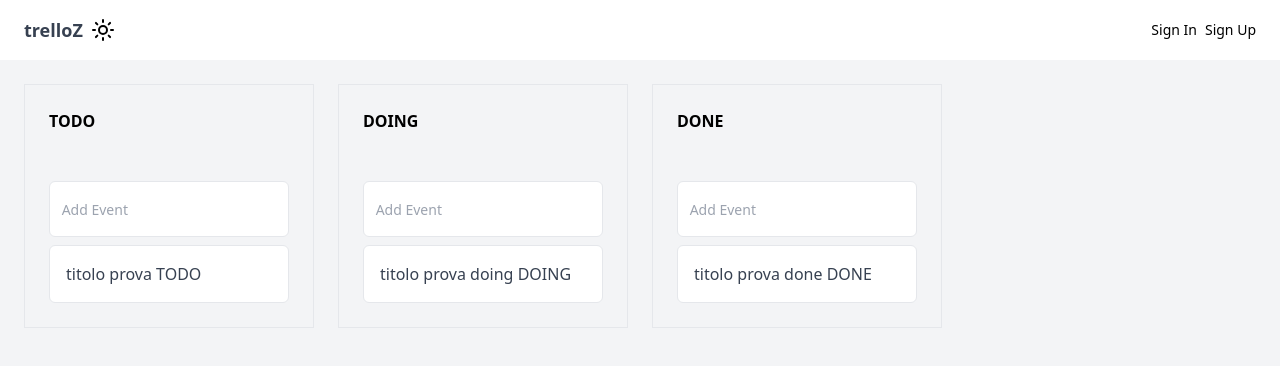
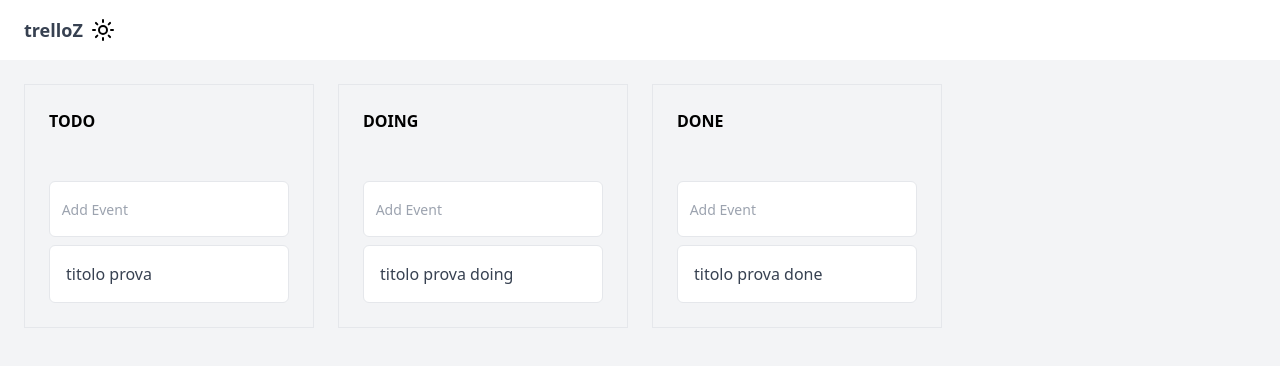
Before and after one commit to AlbertoBarrago/playgroundNext14, a Next.js app: page / in a window 1280 px wide. Shown: the top 366 px of the page. Built offline with nearby package versions, Linux system fonts and the light colour scheme.

Commit message:
cleaning template and added comment

```diff
--- a/pages/index.tsx
+++ b/pages/index.tsx
@@ -11,7 +11,6 @@ import {
     EventInterface,
     SingleEventInterface
 } from "../interface/interface";
-import {useAppState} from "../context/Context";
 import {useTheme} from "next-themes";
 
 /**
@@ -34,7 +33,7 @@ const CardItem: React.FC<CardListInterface> = ({card, moveCard, cardList, orderC
         }
     }))
 
-    function addEvent(e: React.KeyboardEvent<HTMLInputElement>) {
+    const addEvent = (e: React.KeyboardEvent<HTMLInputElement>) => {
         console.log(e.currentTarget.value)
     }
 
@@ -77,7 +76,7 @@ const EventItem: React.FC<SingleEventInterface> = ({eCard}) => {
         <div ref={drag}
              style={{opacity: isDragging ? 0.5 : 1, scale: 0.3}}
              className="p-4 border rounded-md bg-white dark:bg-gray-900">
-            <h3 className="font-medium text-gray-700 dark:text-gray-200">{eCard.title} {eCard.type}</h3>
+            <h3 className="font-medium text-gray-700 dark:text-gray-200">{eCard.title}</h3>
             <p className="text-sm text-gray-500 dark:text-gray-400">{eCard.description}</p>
         </div>
     );
@@ -185,8 +184,7 @@ export default function Home() {
             const destinationIndex = sourceCard.listElement.findIndex((e) => e.id === card.id);
 
             if (sourceIndex < 0 || sourceIndex >= sourceCard.listElement.length) {
-                // Handle error
-                return;
+                throw new Error('Invalid operation');
             }
 
             if (sourceIndex !== destinationIndex) {
@@ -227,8 +225,8 @@ export default function Home() {
                     }}> {theme === "light" ? <Sun/> : <Moon/>} </Button>
                 </div>
                 <div className="flex items-center space-x-2">
-                    <Button variant="ghost">Sign In</Button>
-                    <Button>Sign Up</Button>
+                    {/*<Button variant="ghost">Sign In</Button>*/}
+                    {/*<Button>Sign Up</Button>*/}
                 </div>
             </header>
             <section className="h-screen w-full bg-gray-100 dark:bg-gray-800">
```
Also changed, not shown: 1 other file (tests, documents, lock files or other folders).
